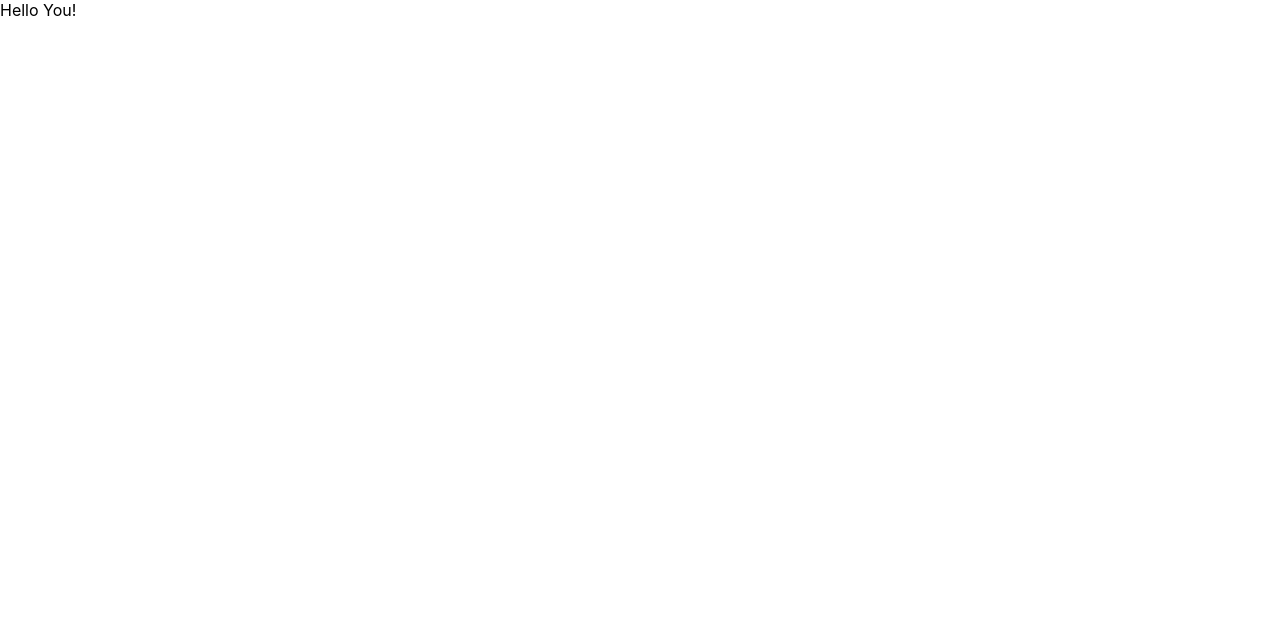
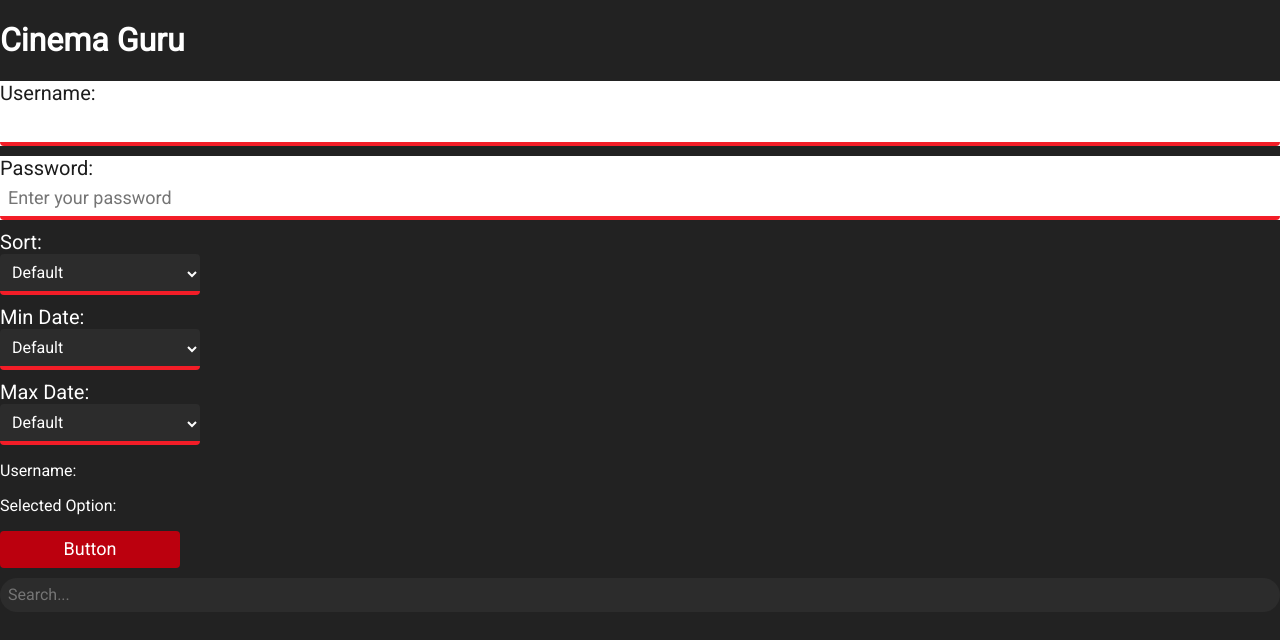
Before and after one commit to CKCarr/atlas-cinema-guru, a React (Create React App) app: page / in a window 1280 px wide. Shown: the top 640 px of the page. Built offline with nearby package versions, Linux system fonts and the light colour scheme.

Commit message:
Adding the general use components and css starting point

```diff
--- a/package.json
+++ b/package.json
@@ -12,6 +12,7 @@
     "axios": "^1.7.2",
     "lodash": "^4.17.21",
     "normalize.css": "^8.0.1",
+    "prop-types": "^15.8.1",
     "react": "^18.3.1",
     "react-dom": "^18.3.1",
     "react-scripts": "5.0.1",
--- a/src/App.css
+++ b/src/App.css
@@ -1,5 +1,5 @@
 .App {
-  text-align: center;
+  /* text-align: center; */
 }
 
 .App-logo {
@@ -21,7 +21,7 @@
   align-items: center;
   justify-content: center;
   font-size: calc(10px + 2vmin);
-  color: white;
+  color: white
 }
 
 .App-link {
--- a/src/App.js
+++ b/src/App.js
@@ -1,10 +1,79 @@
 // src/App.js
-import React from 'react';
+import React, { useState } from 'react';
+import './App.css';
 
-function App() {
-  return <div className="App">
-    Hello You!
-  </div>;
-}
+import Input from './components/general/Input';
+import SelectInput from './components/general/SelectInput';
+import Button from './components/general/Button';
+import SearchBar from './components/general/SearchBar';
+
+
+
+const App = () => {
+  const [username, setUsername] = useState('');
+  const [selectedOption, setSelectedOption] = useState('');
+  const [searchTitle, setSearchTitle] = useState('');
+
+  const options = [
+    { value: 'Default', label: 'Default' },
+    { value: 'Latest', label: 'Latest' },
+    { value: 'Oldest', label: 'Oldest' },
+    { value: 'Highest Rated', label: 'Highest Rated' },
+    { value: 'Lowest rated', label: 'Lowest rated' },
+  ];
+
+  return (
+    <div className="App">
+
+      <h1>Cinema Guru</h1>
+      <Input
+        label="Username:"
+        type="text"
+        value={username}
+        setValue={setUsername}
+        inputAttributes={{}}
+      />
+      <Input
+      label="Password:"
+      type="text"
+      value={username}
+      setValue={setUsername}
+      inputAttributes={{
+        placeholder: 'Enter your password',
+        type: 'password',
+      }}
+      />
+      <SelectInput
+        label="Sort:"
+        options={options}
+        value={selectedOption}
+        setValue={setSelectedOption}
+      />
+      <SelectInput
+        label="Min Date:"
+        options={options}
+        value={selectedOption}
+        setValue={setSelectedOption}
+      />
+      <SelectInput
+        label="Max Date:"
+        options={options}
+        value={selectedOption}
+        setValue={setSelectedOption}
+      />
+      <p>Username: {username}</p>
+      <p>Selected Option: {selectedOption}</p>
+      <Button
+      label='Button'
+      onClick={() => console.log('Button clicked')}
+      icon={null}
+      />
+      <SearchBar
+      title={searchTitle}
+      setTitle={setSearchTitle}
+      />
+    </div>
+  );
+};
 
 export default App;
--- a/src/components/general/Button.js
+++ b/src/components/general/Button.js
@@ -0,0 +1,28 @@
+// src/components/general/Button.js
+import React from 'react';
+import PropTypes from 'prop-types';
+import { FontAwesomeIcon } from '@fortawesome/react-fontawesome';
+import './general.css';
+
+const Button = ({
+    label,
+    className = '',
+    onClick,
+    icon = null,
+    }) => {
+        return (
+        <button className={`button ${className}`} onClick={onClick}>
+            {icon && <FontAwesomeIcon icon={icon} className="button-icon" />}
+            {label}
+        </button>
+        );
+        };
+
+Button.propTypes = {
+    label: PropTypes.string.isRequired,
+    className: PropTypes.string,
+    onClick: PropTypes.func.isRequired,
+    icon: PropTypes.object,
+};
+
+export default Button;
--- a/src/components/general/Input.js
+++ b/src/components/general/Input.js
@@ -0,0 +1,47 @@
+// src/components/general/Input.js
+
+import React from 'react';
+import PropTypes from 'prop-types';
+import { FontAwesomeIcon } from '@fortawesome/react-fontawesome';
+import './general.css';
+
+
+const Input = ({
+    label = '',
+    type,
+    className = '',
+    value,
+    setValue,
+    icon = null,
+    inputAttributes = {},
+}) => {
+    const handleInput = (onchangeEvent) => {
+        setValue(onchangeEvent.target.value);
+    };
+
+    return (
+        <div className={`input-container ${className}`}>
+                {icon && <FontAwesomeIcon icon={icon} className="input-icon" />}
+                {label && <label className="label">{label}</label>}
+                <input
+                type={type}
+                value={value}
+                onChange={handleInput}
+                className='input-field'
+                {...inputAttributes}
+                />
+        </div>
+    );
+};
+
+Input.propTypes = {
+    label: PropTypes.string,
+    type: PropTypes.string.isRequired,
+    className: PropTypes.string,
+    value: PropTypes.string.isRequired,
+    setValue: PropTypes.func.isRequired,
+    icon: PropTypes.object,
+    inputAttributes: PropTypes.object,
+};
+
+export default Input;
--- a/src/components/general/SearchBar.js
+++ b/src/components/general/SearchBar.js
@@ -0,0 +1,34 @@
+// src/components/general/SearchBar.js
+import React from 'react';
+import PropTypes from 'prop-types';
+import './general.css';
+
+const SearchBar = ({
+    title,
+    setTitle,
+    className = ''
+}) => {
+    const handleInput = (event) => {
+        setTitle(event.target.value);
+    };
+
+    return (
+        <div className={`select-container ${className}`}>
+            <input
+            type="text"
+            value={title}
+            onChange={handleInput}
+            className="search-bar"
+            placeholder="Search..."
+            />
+        </div>
+    );
+};
+
+SearchBar.propTypes = {
+    title: PropTypes.string.isRequired,
+    setTitle: PropTypes.func.isRequired,
+    className: PropTypes.string,
+};
+
+export default SearchBar;
--- a/src/components/general/SelectInput.js
+++ b/src/components/general/SelectInput.js
@@ -0,0 +1,50 @@
+import React from 'react';
+import PropTypes from 'prop-types';
+import './general.css';
+
+const SelectInput = ({
+    label = '',
+    options,
+    className = '',
+    value,
+    setValue,
+}) => {
+    const handleSelect = (onchangeEvent) => {
+        setValue(onchangeEvent.target.value);
+    }
+
+    return (
+        <div className={`select-container ${className}`}>
+            {label && <label className='label'>{label}</label>}
+            <div>
+                <select
+                value={value}
+                onChange={handleSelect}
+                className={`select-field ${className}`}
+            >
+                {options.map((option) => (
+                    <option key={option.value} value={option.value}>
+                        {option.label}
+                    </option>
+                ))}
+            </select>
+            </div>
+
+        </div>
+    )
+};
+
+SelectInput.propTypes = {
+    label: PropTypes.string,
+    options: PropTypes.arrayOf(
+        PropTypes.shape({
+            value: PropTypes.string.isRequired,
+            label: PropTypes.string.isRequired,
+        })
+    ),
+    className: PropTypes.string,
+    value: PropTypes.string.isRequired,
+    setValue: PropTypes.func.isRequired,
+};
+
+export default SelectInput;
--- a/src/components/general/general.css
+++ b/src/components/general/general.css
@@ -0,0 +1,83 @@
+/* src/components/general/general.css */
+.input-container,
+.select-container {
+    display: flex;
+    flex-direction: column;
+    margin: 10px 0;
+    color: var(--color-dark-text);
+}
+
+.input-container {
+    background-color: var(--color-white);
+}
+
+.select-container {
+    background-color: var(--color-body);
+    color: var(--color-light-text);
+}
+
+.input-icon {
+    margin-right: 10px;
+}
+
+.input-field {
+    flex: 1;
+    padding: 8px;
+    border-radius: 4px;
+    border: none;
+    font-size: var(--font-size-large);
+    border-bottom: var(--color-red) 4px solid;
+}
+
+.input-field:focus {
+    outline: none;
+    border-color: 1px solid var(--color-red);
+    font-size: var(--font-size-large);
+}
+
+.select-field {
+    flex: 1;
+    padding: 8px;
+    background-color: var(--color-gray-100);
+    border: none;
+    border-bottom: var(--color-red) 4px solid;
+    border-radius: 4px;
+    color: var(--color-light-text);
+    font-size: var(--font-size-base);
+    width: 200px;
+}
+
+.label {
+    margin-right: 10px;
+    font-size: var(--font-size-xl);
+}
+
+.button {
+    width: 180px;
+    text-align: center;
+    padding: 8px 16px;
+    border: none;
+    border-radius: 4px;
+    cursor: pointer;
+    background-color: var(--color-firebrick);
+    color: var(--color-white);
+    font-size: var(--font-size-large);
+}
+
+.button:hover {
+    background-color: var(--color-crimson-300);
+}
+
+.button-icon {
+    margin-right: 8px;
+}
+
+.search-bar {
+    flex: 1;
+    padding: 8px;
+    border-radius: 30px;
+    border: none;
+    color: var(--color-gray-500);
+    background-color: var(--color-gray-100);
+    font-size: var(--font-size-base);
+}
--- a/src/index.css
+++ b/src/index.css
@@ -1,13 +1,129 @@
+/* index.css */
+
+/* Import normalize.css */
+@import 'normalize.css';
+
+@import url("https://fonts.googleapis.com/css2?family=Roboto:wght@200;400&display=swap");
+
+/* Global Styles*/
 body {
   margin: 0;
-  font-family: -apple-system, BlinkMacSystemFont, 'Segoe UI', 'Roboto', 'Oxygen',
+  padding: 0;
+  box-sizing: border-box;
+  line-height: normal;
+  font-size: var(--font-size-base);
+  font-family: var(--font-roboto);
+  /* font-family: -apple-system, BlinkMacSystemFont, 'Segoe UI', 'Roboto', 'Oxygen',
     'Ubuntu', 'Cantarell', 'Fira Sans', 'Droid Sans', 'Helvetica Neue',
-    sans-serif;
+    sans-serif; */
   -webkit-font-smoothing: antialiased;
   -moz-osx-font-smoothing: grayscale;
+  background-color: var(--color-body);
+  color: var(--color-light-text);
 }
 
 code {
   font-family: source-code-pro, Menlo, Monaco, Consolas, 'Courier New',
     monospace;
 }
+
+:root {
+  /* fonts */
+  --font-roboto: Roboto;
+
+ /* Base font size */
+  --font-size-base: 1rem; /* 16px */
+
+  /* Body text sizes */
+  --font-size-small: 0.875rem; /* 14px */
+  --font-size-xs: 0.75rem; /* 12px */
+  --font-size-large: 1.125rem; /* 18px */
+  --font-size-xl: 1.25rem; /* 20px */
+
+  /* Heading sizes */
+  --font-size-h1: 2rem; /* 32px */
+  --font-size-h2: 1.75rem; /* 28px */
+  --font-size-h3: 1.5rem; /* 24px */
+  --font-size-h4: 1.25rem; /* 20px */
+  --font-size-h5: 1.125rem; /* 18px */
+  --font-size-h6: 1rem; /* 16px */
+
+  /* Additional font sizes */
+  --font-size-micro: 0.625rem; /* 10px */
+  --font-size-xxl: 1.5rem; /* 24px */
+  --font-size-xxxl: 2.25rem; /* 36px */
+
+  /* Colors */
+  --color-gray-100: #2c2c2c;
+  --color-gray-200: #222;
+  --color-gray-300: #1c1c1c;
+  --color-gray-400: #161616;
+  --color-gray-500: rgba(255, 255, 255, 0.6);
+  --color-gray-600: rgba(0, 0, 0, 0.5);
+  --color-crimson-100: #ff424d;
+  --color-crimson-200: #e02636;
+  --color-crimson-300: #e31c25;
+  --color-white: #fff;
+  --color-firebrick: #bb000e;
+  --color-red: #f31d27;
+
+  --color-body: #222222;
+  --color-dark-text: #1C1C1C;
+  --color-light-text: #FFFFFF;
+
+
+}
+
+/* Typography */
+
+h1 {
+  font-size: var(--font-size-h1);
+}
+
+h2 {
+  font-size: var(--font-size-h2);
+}
+
+h3 {
+  font-size: var(--font-size-h3);
+}
+
+h4 {
+  font-size: var(--font-size-h4);
+}
+
+h5 {
+  font-size: var(--font-size-h5);
+}
+
+h6 {
+  font-size: var(--font-size-h6);
+}
+
+.small-text {
+  font-size: var(--font-size-small);
+}
+
+.extra-small-text {
+  font-size: var(--font-size-xs);
+}
+
+.large-text {
+  font-size: var(--font-size-large);
+}
+
+.extra-large-text {
+  font-size: var(--font-size-xl);
+}
+
+.micro-text {
+  font-size: var(--font-size-micro);
+}
+
+.xx-large-text {
+  font-size: var(--font-size-xxl);
+}
+
+.xxx-large-text {
+  font-size: var(--font-size-xxxl);
+}
```
